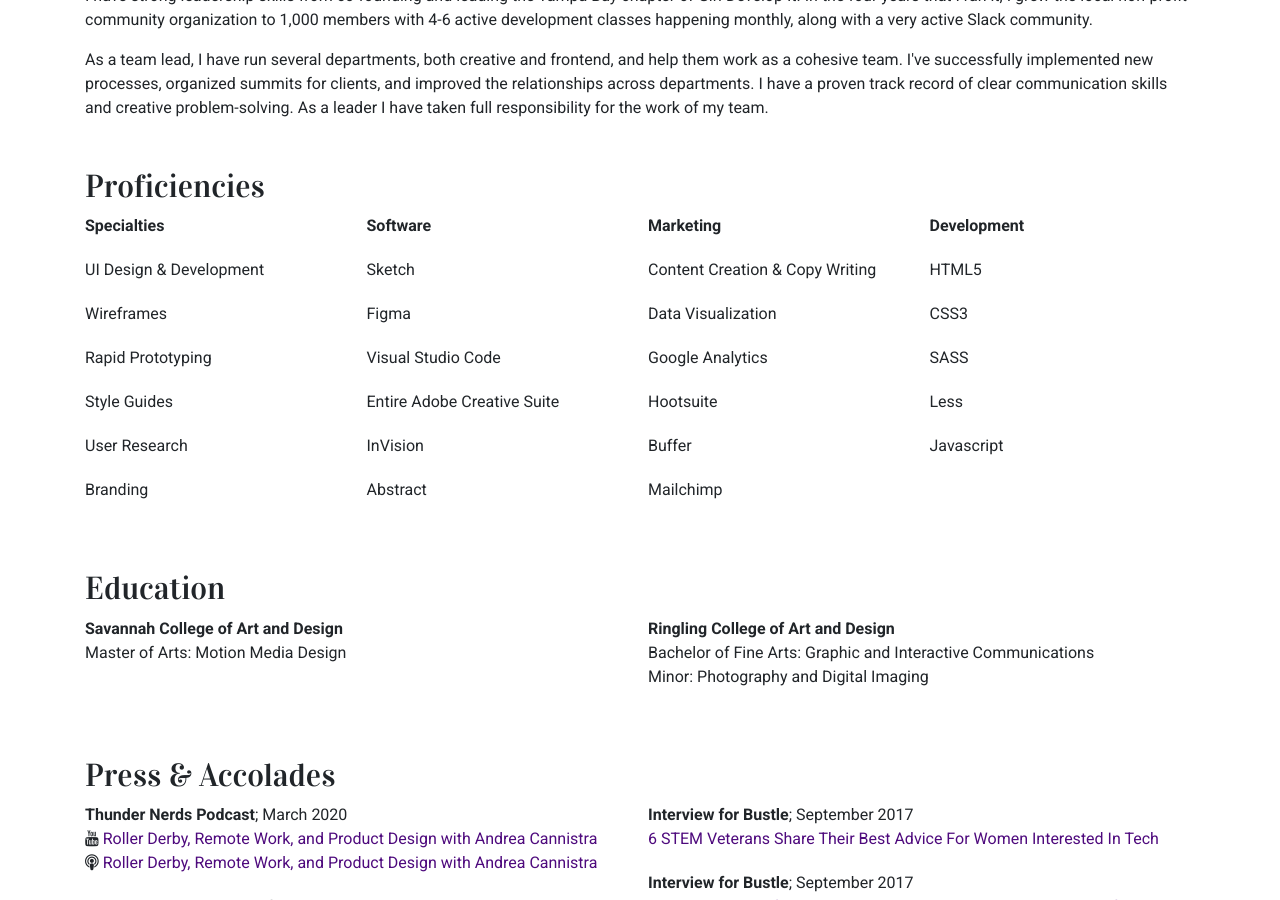
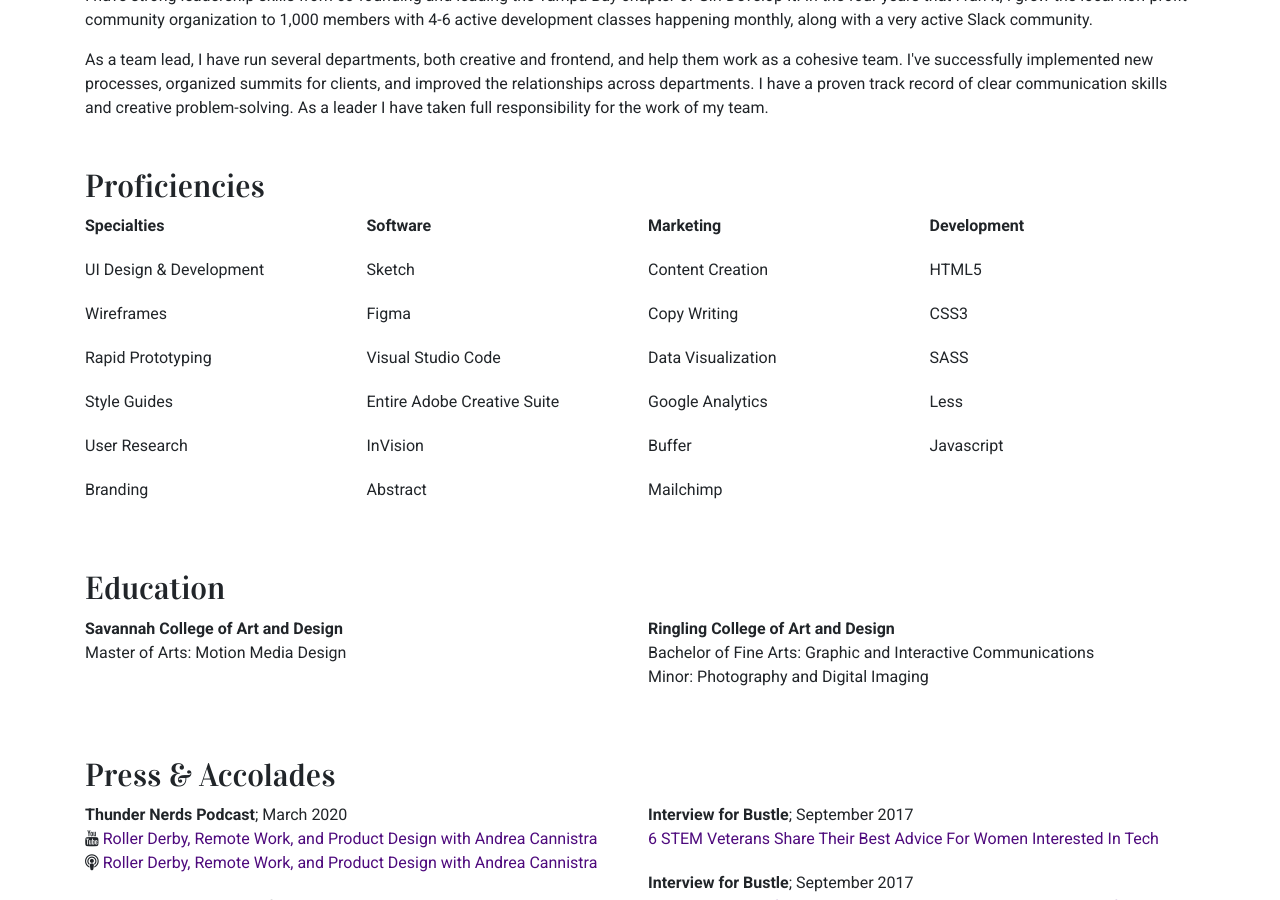
Before and after one commit to acannist/acannist.github.io, a Jekyll site: the page built from about.html, in a window 1280 px wide and 900 px high, scrolled down 1634 px. Built offline with Jekyll 4.4.1, drawn with Linux system fonts in a browser that asks for light colours.

```diff
--- a/about.html
+++ b/about.html
@@ -73,10 +73,10 @@ permalink: /about/
     <li>InVision</li>
     <li>Abstract</li>
     <li><b>Marketing</b></li>
-    <li>Content Creation & Copy Writing</li>
+    <li>Content Creation</li>
+    <li>Copy Writing</li>
     <li>Data Visualization</li>
     <li>Google Analytics</li>
-    <li>Hootsuite</li>
     <li>Buffer</li>
     <li>Mailchimp</li>
     <li><b>Development</b></li>
```
